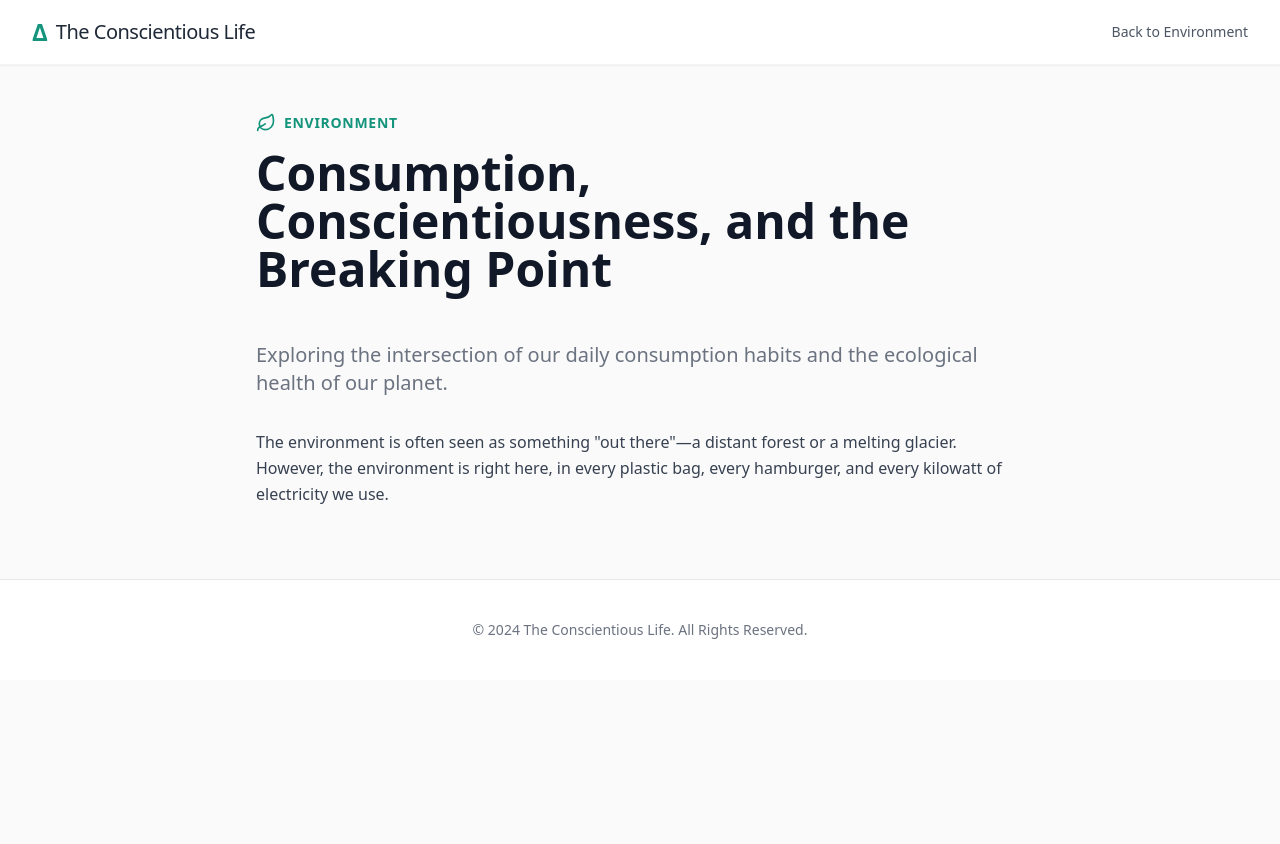
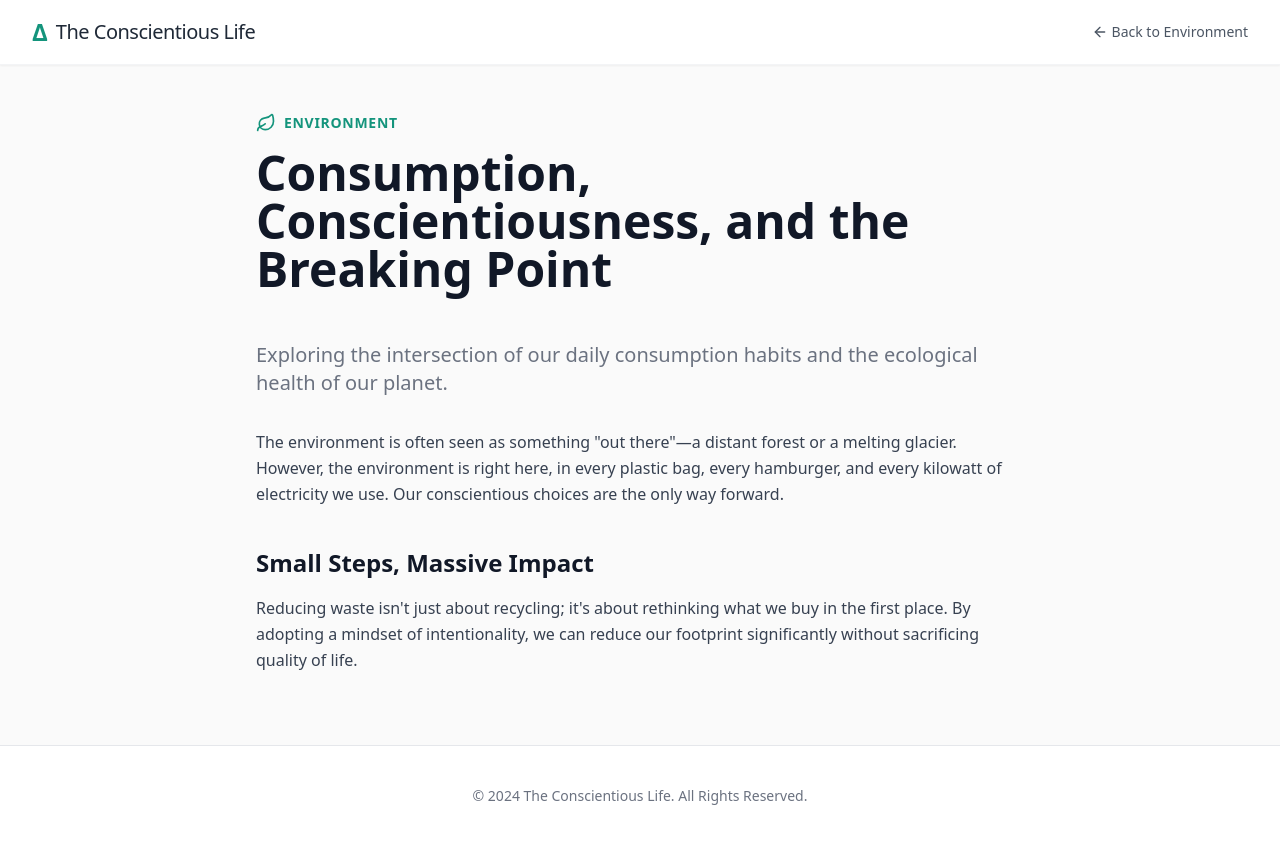
Before and after one commit to theconscientiouslife1-coder/TheCL, a Jekyll site: the page the_environment_main_article.html, which Jekyll copies as it is, in a window 1280 px wide. Shown: the top 844 px of the page. Built offline with Jekyll 4.4.1, drawn with Linux system fonts in a browser that asks for light colours; nearby versions of some CDN libraries.

Commit message:
Fix: Add icon scripts and link between environment pages

```diff
--- a/environment.html
+++ b/environment.html
@@ -86,4 +86,4 @@
 
         <div class="grid grid-cols-1 lg:grid-cols-3 gap-12">
             <div class="lg:col-span-2">
-                <article class="bg-white rounded-2xl shadow-sm
+                <article class="bg-white rounded-2xl shadow-
--- a/the_environment_main_article.html
+++ b/the_environment_main_article.html
@@ -20,7 +20,9 @@
                     <span class="text-lg md:text-xl font-medium tracking-tight">The Conscientious Life</span>
                 </a>
                 <nav class="hidden md:flex items-center space-x-6 text-sm font-medium text-gray-600">
-                    <a href="environment.html" class="hover:text-[#14947c] transition-colors">Back to Environment</a>
+                    <a href="environment.html" class="hover:text-[#14947c] flex items-center transition-colors">
+                        <i data-lucide="arrow-left" class="w-4 h-4 mr-1"></i> Back to Environment
+                    </a>
                 </nav>
             </div>
         </div>
@@ -37,9 +39,13 @@
             </header>
 
             <article class="prose prose-lg max-w-none text-gray-700 leading-relaxed">
-                <p class="text-xl text-gray-500 mb-8">Exploring the intersection of our daily consumption habits and the ecological health of our planet.</p>
-                <p class="mb-6">The environment is often seen as something "out there"—a distant forest or a melting glacier. However, the environment is right here, in every plastic bag, every hamburger, and every kilowatt of electricity we use.</p>
-                </article>
+                <p class="text-xl text-gray-500 mb-8 font-medium">Exploring the intersection of our daily consumption habits and the ecological health of our planet.</p>
+
+                <p class="mb-6">The environment is often seen as something "out there"—a distant forest or a melting glacier. However, the environment is right here, in every plastic bag, every hamburger, and every kilowatt of electricity we use. Our conscientious choices are the only way forward.</p>
+
+                <h2 class="text-2xl font-bold text-gray-900 mt-10 mb-4">Small Steps, Massive Impact</h2>
+                <p class="mb-6">Reducing waste isn't just about recycling; it's about rethinking what we buy in the first place. By adopting a mindset of intentionality, we can reduce our footprint significantly without sacrificing quality of life.</p>
+            </article>
         </div>
     </main>
 
@@ -47,6 +53,8 @@
         <p>&copy; 2024 The Conscientious Life. All Rights Reserved.</p>
     </footer>
 
-    <script>lucide.createIcons();</script>
+    <script>
+        lucide.createIcons();
+    </script>
 </body>
 </html>
```
